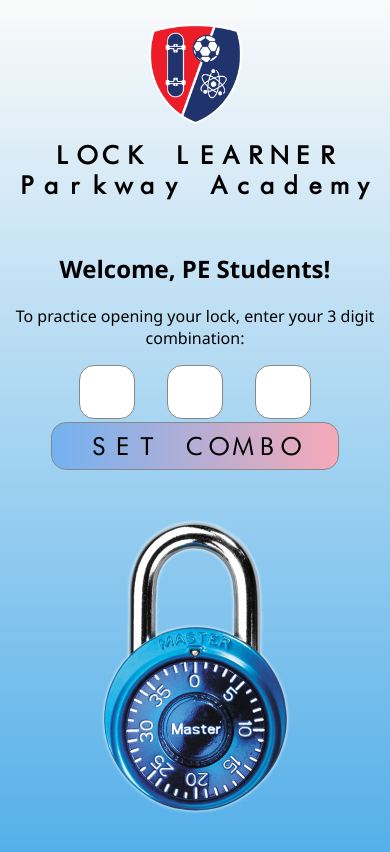
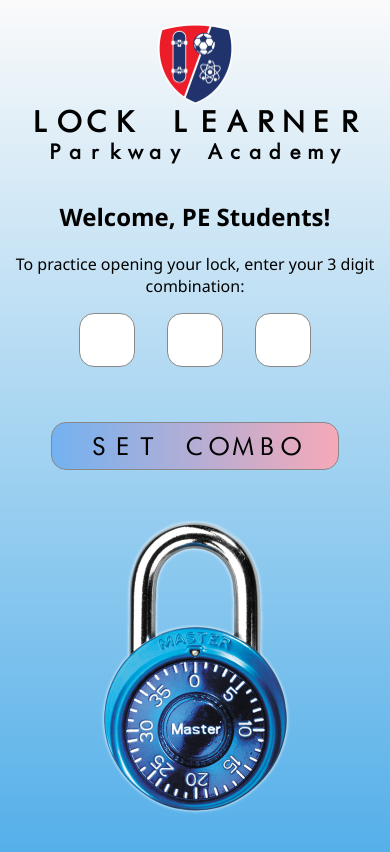
Before and after one commit to timdobranski/lock-learner, a Next.js app: page / in a window 390 px wide. Shown: the top 852 px of the page. Built offline with nearby package versions, Linux system fonts and the light colour scheme.

Commit message:
Updated mobile styling

```diff
--- a/app/page.js
+++ b/app/page.js
@@ -19,6 +19,7 @@ export default function Home() {
 
   const logoStyles = {
     marginTop: '1rem',
+
   }
 
 
@@ -103,7 +104,9 @@ export default function Home() {
 
   return (
     <main className={styles.main}>
-      <Image src={logo} height={100} alt="Parkway Logo" style={logoStyles}/>
+      <div className={styles.logo}>
+        <Image src={logo} fill='true' alt="Parkway Logo" style={logoStyles}/>
+      </div>
       <h1 className={styles.title}>LOCK LEARNER</h1>
       <h2 className={styles.schoolTitle}>Parkway Academy</h2>
 
--- a/app/page.module.css
+++ b/app/page.module.css
@@ -8,14 +8,20 @@
   overflow: hidden;
 }
 .title {
-  font-size: 1.5rem;
+  font-size: 1.75rem;
   position: relative;
   margin: 1rem 0 0 0;
 }
 .schoolTitle {
   margin: 0;
+  font-size: 1.25rem;
 }
+.logo {
+  position: relative;
+  height: 80px;
+  width: 75px;
 
+}
 .lock {
   position: fixed;
   bottom: -220px;
--- a/components/Welcome/Welcome.module.css
+++ b/components/Welcome/Welcome.module.css
@@ -1,6 +1,7 @@
 .container {
   font-family:'Segoe UI', Tahoma, Geneva, Verdana, sans-serif;
-  margin-top: 2rem;
+  margin-top: 1rem;
+  max-height: 200px;
 }
 #formContainer{
   display: flex;
```
